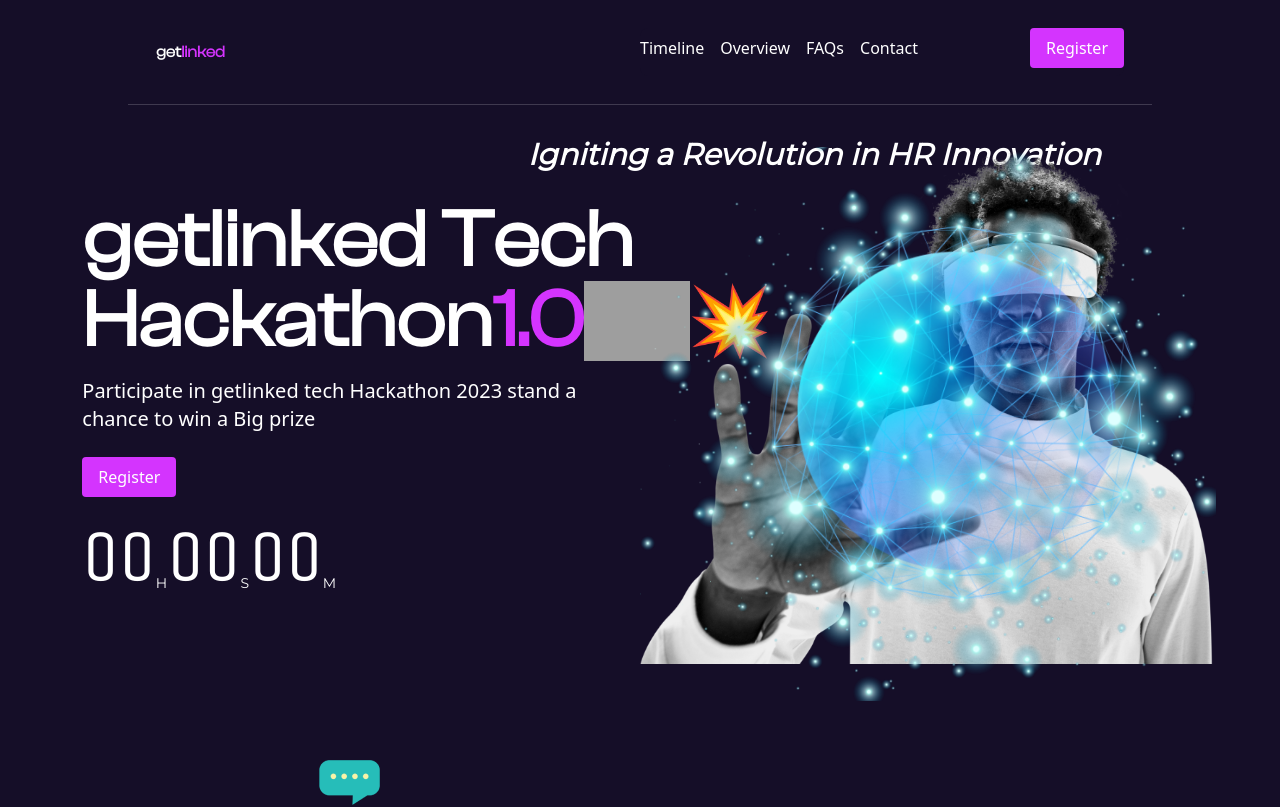
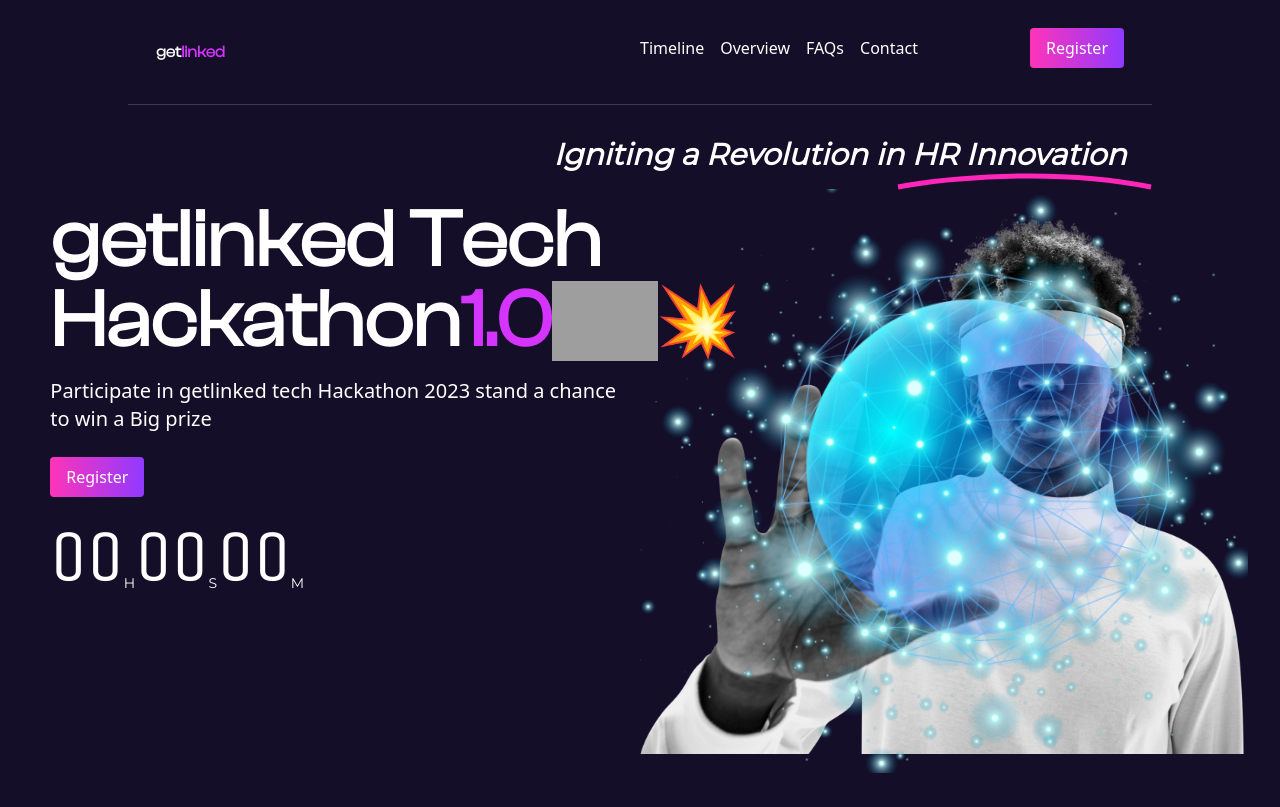
Before and after one commit to t-bello7/getlinked, a React (Vite) app: page / in a window 1280 px wide. Shown: the top 807 px of the page. Built offline with nearby package versions, Linux system fonts and the light colour scheme; grey boxes are pictures that could not be loaded.

Commit message:
ui: add gradient to button

```diff
--- a/src/components/Jumbtron.jsx
+++ b/src/components/Jumbtron.jsx
@@ -3,7 +3,7 @@
 
 const Jumbotron = ({innerRef}) => {
     return (
-        <div ref={innerRef} className="container mx-auto max-w-[90%] pt-[12vh] md:pt-[4vh] md:flex md:items-start">
+        <div ref={innerRef} className="container mx-auto md:max-w-[95%] pt-[12vh] md:pt-[4vh] md:flex md:items-start">
             <JumbotronTextSection />
             <JumbotronImage />
         </div>
--- a/src/components/atoms/Button.jsx
+++ b/src/components/atoms/Button.jsx
@@ -17,7 +17,12 @@
 
             default:
                 return (
-            <button className={`py-2 px-4 rounded hover:bg-blue-300 capitalize bg-lightPurple text-${color}  ${defaultStyle} ${extraStyle}`} onClick={onClick}>
+            <button className={`py-2 px-4 rounded hover:scale-125 capitalize text-${color}  ${defaultStyle} ${extraStyle}`}
+                onClick={onClick}
+                style={{
+                    background: 'linear-gradient(270deg, #903AFF 0%, #FE34B9 100%)'
+                }}
+                >
                 {name}
             </button>
         )
--- a/src/components/molecules/JumbotronImage.jsx
+++ b/src/components/molecules/JumbotronImage.jsx
@@ -2,9 +2,10 @@
 import vrManImg from "../../assets/imgs/vr-man.png"
 const JumbotronImage = () => {
     return (
-        <div className="md:w-[50%] mt-2.5 md:block md:h-full relative">
+        <div className="md:w-[50%] mt-[9vh] md:block md:h-full relative">
             <img src={vrManImg} alt="man on vr image" className="bg-cover bg-blend-luminosity grayscale" />
-            <img src={connectWorldImg} alt="connecting the world image" className="absolute top-0 bg-blend-hard-light" />
+            <img src={connectWorldImg} alt="connecting the world image" className="absolute -top-5 bg-blend-hard-light" />
+            <div className="z-[-99] w-96 h-96 bg-neutral-950 bg-gradient-radial to-light-trans via-light-purple from-dark-purple blur-[100px] absolute left-[-50%] bottom-[-110%] md:left-[-5%] md:bottom-[-110%]"></div>
         </div>
     )
 }
--- a/src/components/molecules/JumbotronTextSection.jsx
+++ b/src/components/molecules/JumbotronTextSection.jsx
@@ -3,12 +3,25 @@
 import creativeBulbIcon from "../../assets/icons/creative-bulb.png"
 import curvelineImg from "../../assets/icons/curve-line.svg"
 import starBlastIcon from "../../assets/icons/star-blast.png"
+import vectorDesktopline from "../../assets/icons/vector-desk.svg"
+
 const JumbotronTextSection = () => {
     return (
         <div className="bg-darkColor px-[2ch] text-white flex flex-col items-center justify-center relative md:w-[50%] md:items-start">
+            {/* <div
+            className="w-96 h-96 rounded-[50%] overflow-hidden blur-[56px]"
+            style={{
+              background:
+                "radial-gradient(34.85% 34.85% at 50% 50%, rgba(245, 185, 255, 0.5) 0%, rgba(121, 255, 191, 0.125) 50.52%, rgba(187, 251, 255, 0.02) 100%)"
+            }}
+          ></div> */}
             <span className="font-montserrat font-bold italic text-base
                 md:absolute md:top-0 md:right-[-80%] md:text-3xl">
-            Igniting a Revolution in HR Innovation </span>
+                <span>
+                    Igniting a Revolution in HR Innovation
+                </span>
+                <img src={vectorDesktopline} alt="curve line" className="absolute left-[60%] w-[100px] md:w-[255px]"/>
+            </span>
             <h1 className="font-bold text-3xl text-center font-clashDisplay mt-[8vh] md:text-[80px] md:leading-none md:text-left"> getlinked Tech <br/>
                 <span className="flex items-center">
                     Hackathon
--- a/tailwind.config.js
+++ b/tailwind.config.js
@@ -13,6 +13,7 @@
         'lightPurple': '#D434FE',
         'darkPurple': '#903AFF',
         'darkPink': '#FF26B9',
+        'lightBlue': '#FE34B9',
         'darkBlue': '#150E28',
         'darkBlue100': '#100B20',
         'gray': '##FFFFFF3F',
```
Also changed, not shown: src/assets/icons/vector-desk.svg (added).
